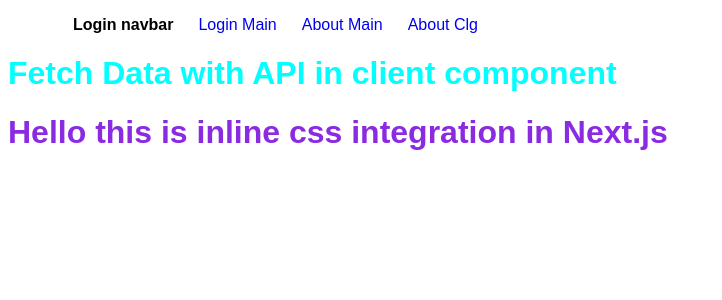
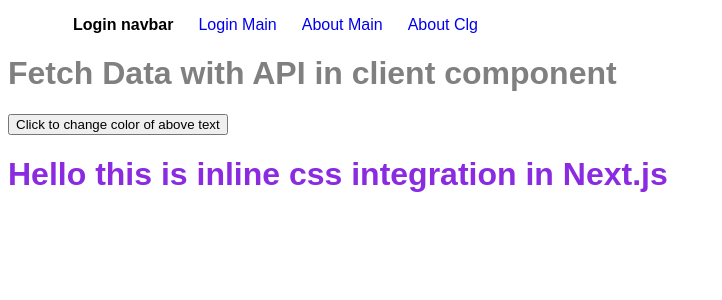
Before and after one commit to vjymisal0/nextjs_things, a Next.js app: page / in a window 1280 px wide. Shown: the top 300 px of the page, without its empty margins (0-722 px from the left). Built offline with nearby package versions, Linux system fonts and the light colour scheme.

Commit message:
conditional styling

```diff
--- a/src/app/globals.css
+++ b/src/app/globals.css
@@ -28,5 +28,3 @@
 h1 {
   color: blueviolet;
 }
-
-main {}
--- a/src/app/page.js
+++ b/src/app/page.js
@@ -1,14 +1,16 @@
 "use client";
-import React from 'react';
+import React, { useState } from 'react';
 import custom from './custom.module.css'
-
+import style from './style.module.css'
 
 const NewComp = () => {
 
+  const [color, setColor] = useState("gray")
 
   return (
     <div>
-      <h1 className={custom.headingtag}>Fetch Data with API in client component</h1>
+      <h1 className={color == "red" ? style.red : style.gray}>Fetch Data with API in client component</h1>
+      <button onClick={() => { setColor("red") }}>Click to change color of above text</button>
       <h1>Hello this is inline css integration in Next.js</h1>
     </div>
   );
--- /dev/null
+++ b/src/app/style.module.css
@@ -0,0 +1,8 @@
+.red
+{
+    color: red;
+}
+.gray
+{
+    color: gray;
+}
```
